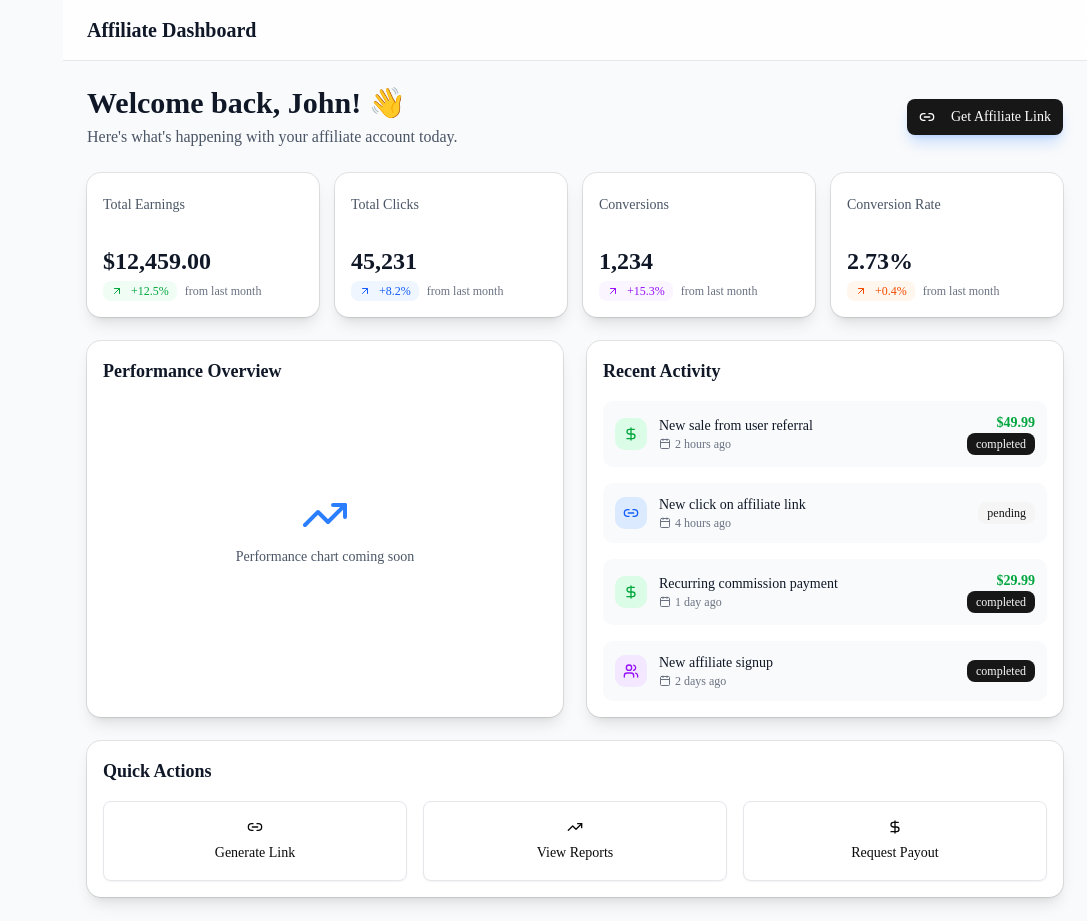
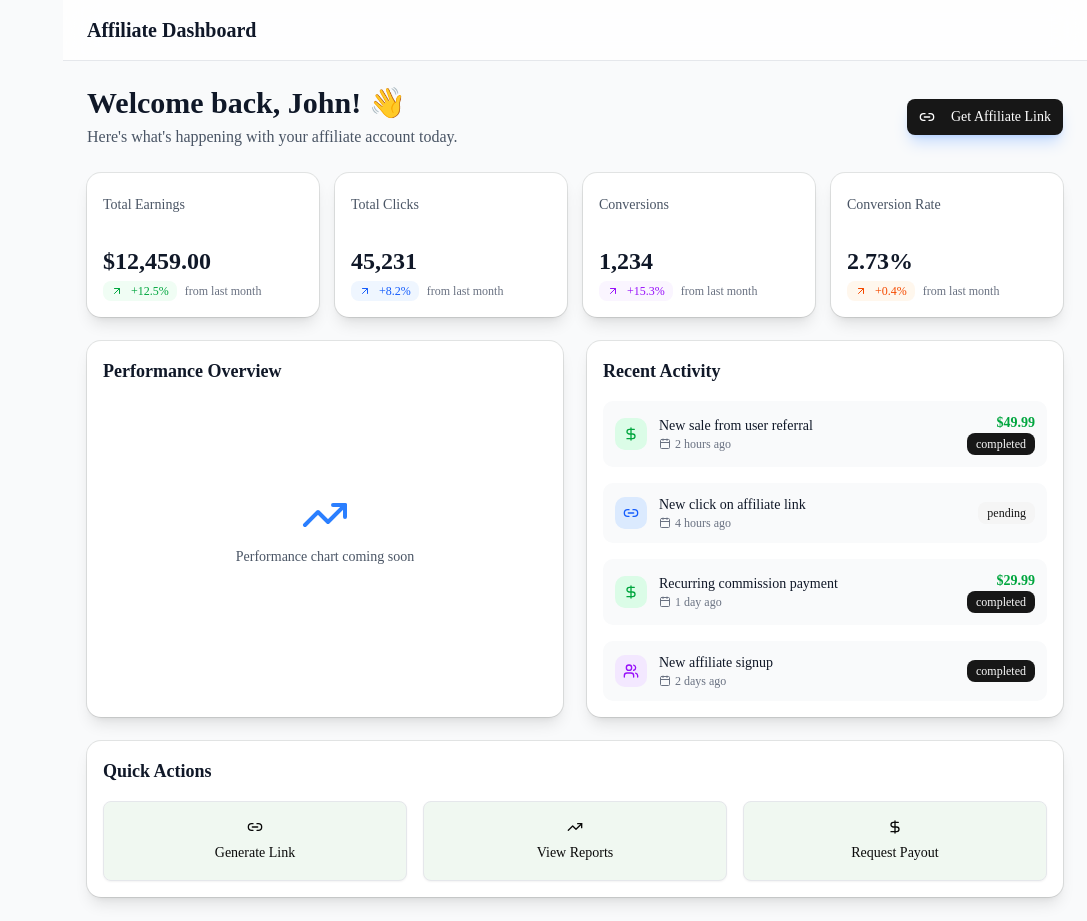
Before and after one commit to Rubai-Rahman/motion-view-affiliate, a Next.js app: page /dashboard in a window 1280 px wide. Shown: the whole page, without its empty margins (193-1280 px from the left). Built offline with nearby package versions, Linux system fonts and the light colour scheme.

Commit message:
background and foreground fixed

```diff
--- a/src/app/(auth)/login/login-container.tsx
+++ b/src/app/(auth)/login/login-container.tsx
@@ -1,5 +1,6 @@
 import { LoginForm } from '@/components/auth/login-form';
 import { GalleryVerticalEnd } from 'lucide-react';
+import Image from 'next/image';
 
 const LoginContainer = () => {
   return (
@@ -20,10 +21,12 @@ const LoginContainer = () => {
         </div>
       </div>
       <div className="relative hidden bg-muted lg:block">
-        <img
-          src="/placeholder.svg"
+        <Image
+          src="/images/login.webp"
           alt="Image"
           className="absolute inset-0 h-full w-full object-cover dark:brightness-[0.2] dark:grayscale"
+          width={1920}
+          height={1080}
         />
       </div>
     </div>
--- a/src/app/globals.css
+++ b/src/app/globals.css
@@ -92,9 +92,6 @@
   --color-landing-surface: var(--landing-surface);
   --color-landing-line: var(--landing-line);
 
-  --color-hero: var(--hero-background);
-  --color-hero-foreground: var(--hero-foreground);
-
   --color-glass: var(--glass-background);
   --color-glass-border: var(--glass-border);
 }
@@ -104,8 +101,8 @@
 /* ========================================================================= */
 
 :root {
-  --background: oklch(1 0 0);
-  --foreground: oklch(0.145 0 0);
+  --background: oklch(0.97 0.012 150);
+  --foreground: oklch(0.18 0.015 170);
 
   --card: oklch(1 0 0);
   --card-foreground: oklch(0.145 0 0);
@@ -169,9 +166,6 @@
   --landing-accent-soft: oklch(0.72 0.16 65 / 12%);
   --landing-accent-foreground: oklch(1 0 0);
 
-  /* Hero */
-  --hero-background: oklch(0.97 0.012 150);
-  --hero-foreground: oklch(0.18 0.015 170);
   --hero-muted: oklch(0.48 0.02 170);
   --hero-line: oklch(0.18 0.015 170 / 14%);
   --hero-grid: oklch(0.18 0.015 170 / 24%);
@@ -186,7 +180,7 @@
 /* ========================================================================= */
 
 .dark {
-  --background: oklch(0.145 0 0);
+  --background: oklch(0.2 0 100);
   --foreground: oklch(0.985 0 0);
 
   --card: oklch(0.205 0 0);
@@ -246,8 +240,7 @@
   --landing-accent-foreground: oklch(0.16 0.012 160);
 
   /* Hero */
-  --hero-background: oklch(0.2 0 100);
-  --hero-foreground: oklch(0.985 0 0);
+
   --hero-muted: oklch(0.68 0.015 150);
   --hero-line: oklch(1 0 0 / 10%);
   --hero-grid: oklch(1 0 0 / 30%);
@@ -286,10 +279,10 @@
   }
 
   .landing-navbar {
-    background: color-mix(in oklch, var(--hero-background), transparent 8%);
+    background: color-mix(in oklch, var(--background), transparent 8%);
     box-shadow:
       0 1px 0 color-mix(in oklch, var(--hero-line), transparent 45%),
-      0 12px 32px color-mix(in oklch, var(--hero-background), transparent 24%);
+      0 12px 32px color-mix(in oklch, var(--background), transparent 24%);
   }
 
   .landing-page .max-w-\[1400px\] {
--- a/src/app/layout.tsx
+++ b/src/app/layout.tsx
@@ -3,7 +3,7 @@ import { Geist, Geist_Mono } from 'next/font/google';
 import './globals.css';
 import { ThemeProvider } from '@/components/provider/theme-provider';
 import SmoothScroll from '@/components/provider/smoothScroll';
-// import { QueryProvider } from '@/components/provider/query-provider';
+
 
 const geistSans = Geist({
   variable: '--font-geist-sans',
--- a/src/components/home/final-cta.tsx
+++ b/src/components/home/final-cta.tsx
@@ -9,7 +9,7 @@ import { useLenisScrollTo } from '@/components/provider/smoothScroll';
 export function FinalCTA() {
   const scrollTo = useLenisScrollTo();
   return (
-    <section className="relative overflow-hidden bg-(--hero-background) py-28 sm:py-32 lg:py-40">
+    <section className="relative overflow-hidden bg-(--background) py-28 sm:py-32 lg:py-40">
       {/* Ambient glows */}
       <motion.div
         animate={{ scale: [1, 1.15, 1], opacity: [0.15, 0.35, 0.15] }}
@@ -109,7 +109,9 @@ export function FinalCTA() {
                   <Button
                     size="lg"
                     variant="outline"
-                    onClick={() => { scrollTo('#faq'); }}
+                    onClick={() => {
+                      scrollTo('#faq');
+                    }}
                     className="h-12 border-white/10 bg-white/[0.03] px-7 text-slate-300 hover:bg-white/[0.07] hover:text-white"
                   >
                     আরও জানুন
--- a/src/components/home/footer.tsx
+++ b/src/components/home/footer.tsx
@@ -50,7 +50,7 @@ export function Footer() {
   };
 
   return (
-    <footer className="relative bg-(--hero-background) text-(--hero-muted)">
+    <footer className="relative bg-(--background) text-(--hero-muted)">
       {/* Top glow line */}
       <div className="h-px bg-linear-to-r from-transparent via-(--landing-accent)/20 to-transparent" />
 
--- a/src/components/home/hero.tsx
+++ b/src/components/home/hero.tsx
@@ -33,7 +33,7 @@ export function Hero() {
         mouseX.set(e.clientX - rect.left);
         mouseY.set(e.clientY - rect.top);
       }}
-      className="relative min-h-screen overflow-hidden bg-(--hero-background)"
+      className="relative min-h-screen overflow-hidden bg-(--background)"
     >
       {/* Mouse-tracking glow */}
       <motion.div
@@ -237,7 +237,7 @@ export function Hero() {
       </div>
 
       {/* Bottom fade */}
-      <div className="absolute bottom-0 inset-x-0 h-24 bg-linear-to-b from-transparent to-(--hero-background)" />
+      <div className="absolute bottom-0 inset-x-0 h-24 bg-linear-to-b from-transparent to-(--background)" />
       <div className="h-px bg-linear-to-r from-transparent via-white/[0.08] to-transparent" />
     </section>
   );
--- a/src/components/home/home-navbar.tsx
+++ b/src/components/home/home-navbar.tsx
@@ -99,7 +99,7 @@ export function HomeNavbar() {
       {/* Scroll-driven backdrop */}
       <motion.div
         style={{ opacity: bgOpacity }}
-        className="absolute inset-0 bg-(--hero-background)/90 backdrop-blur-2xl"
+        className="absolute inset-0 bg-(--background)/90 backdrop-blur-2xl"
       />
 
       {/* Scroll-driven border */}
@@ -238,7 +238,7 @@ export function HomeNavbar() {
           </Link>
 
           <Link
-            className="flex h-9 items-center gap-2 rounded bg-motion px-5 text-sm text-motion-foreground shadow-lg shadow-motion/25 hover:bg-motion/30"
+            className="flex h-9 items-center gap-2 rounded bg-primary px-5 text-sm text-primary-foreground shadow-lg shadow-primary/25 hover:bg-primary/30"
             href="/signup"
           >
             Become an Affiliate
@@ -324,7 +324,7 @@ export function HomeNavbar() {
               duration: 0.3,
               ease,
             }}
-            className="relative overflow-hidden border-t border-(--hero-line) bg-(--hero-background)/95 backdrop-blur-2xl lg:hidden"
+            className="relative overflow-hidden border-t border-(--hero-line) bg-(--background)/95 backdrop-blur-2xl lg:hidden"
           >
             <nav className="space-y-1 p-4">
               {links.map(({ label, target }, i) => (
--- a/src/components/home/how-it-works.tsx
+++ b/src/components/home/how-it-works.tsx
@@ -51,7 +51,7 @@ export function HowItWorks() {
   return (
     <section
       id="how-it-works"
-      className="relative overflow-hidden bg-(--hero-background) py-28 sm:py-32 lg:py-40"
+      className="relative overflow-hidden bg-(--background) py-28 sm:py-32 lg:py-40"
     >
       {/* Background decoration */}
       <div className="absolute left-1/2 top-0 size-[600px] -translate-x-1/2 -translate-y-1/2 rounded-full bg-(--landing-accent)/5 blur-[120px]" />
@@ -171,7 +171,7 @@ export function HowItWorks() {
                       type: 'spring',
                       stiffness: 400,
                     }}
-                    className="absolute -top-[44px] left-1/2 hidden size-3 -translate-x-1/2 rounded-full border-2 border-(--landing-accent) bg-(--hero-background) lg:block"
+                    className="absolute -top-[44px] left-1/2 hidden size-3 -translate-x-1/2 rounded-full border-2 border-(--landing-accent) bg-(--background) lg:block"
                   />
                 </motion.div>
               );
--- a/src/components/home/trust-stats.tsx
+++ b/src/components/home/trust-stats.tsx
@@ -66,7 +66,7 @@ function AnimatedNumber({
 
 export function TrustStats() {
   return (
-    <section className="relative overflow-hidden bg-(--hero-background)">
+    <section className="relative overflow-hidden bg-(--background)">
       {/* Subtle top shimmer */}
       <div className="absolute inset-x-0 top-0 h-px bg-linear-to-r from-transparent via-white/[0.08] to-transparent" />
 
```
Also changed, not shown: src/components/home/analytics.tsx (+130 -35 lines), src/lib/auth.types.ts (added, +70 -0 lines), public/images/login.webp (added).
